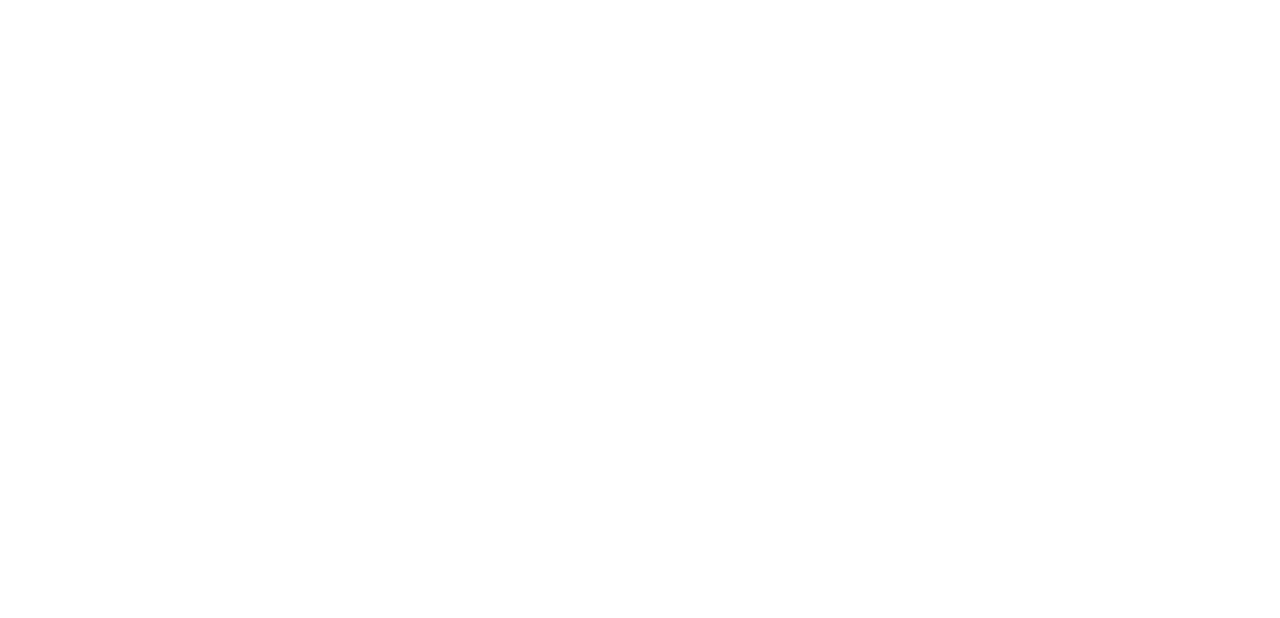
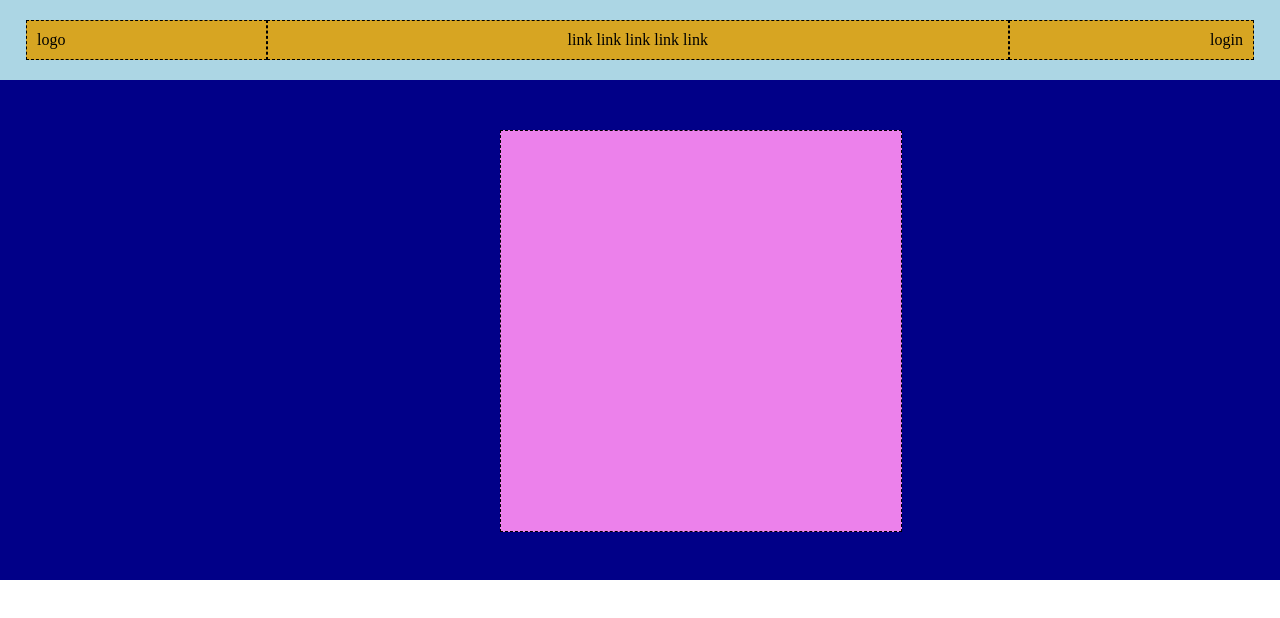
Before and after one commit to LeonardoR998/htmlcss-struttura-discord, a plain HTML site: page index.html in a window 1280 px wide. Drawn offline with Linux system fonts and the light colour scheme.

Commit message:
add header and first section

```diff
--- a/css/style.css
+++ b/css/style.css
@@ -0,0 +1,77 @@
+/* # RESET */
+
+* {
+  box-sizing: border-box;
+  margin: 0;
+  padding: 0;
+}
+
+body {
+  margin: 0;
+}
+
+/* # UTILS */
+
+.container {
+  margin: 0 auto;
+  padding: 0 10px;
+  width: 1000px;
+  max-width: 100%;
+}
+
+/* # DEBUG */
+
+.debug {
+  background-color: #d7a522;
+  margin: 0px;
+  padding: 10px;
+  border: 1px dashed black;
+}
+
+/* # HEADER */
+
+.page-header {
+  display: flex;
+  justify-content: center;
+  background-color: #acd6e4;
+  padding: 20px;
+}
+
+.logo-header {
+  padding: 10px;
+  padding-right: 200px;
+  border: 1px dashed black;
+  background-color: #d7a522;
+}
+
+.links-header {
+  padding: 0 300px;
+  align-content: center;
+  border: 1px dashed black;
+  background-color: #d7a522;
+}
+
+.login-header {
+  padding: 10px;
+  padding-left: 200px;
+  border: 1px dashed black;
+  background-color: #d7a522;
+}
+
+/* MAIN */
+
+.first-section {
+  background-color: #010088;
+  height: 500px;
+  padding-top: 50px;
+  padding-left: 500px;
+  padding-right: 500px;
+}
+
+.pink-block {
+  display: flex;
+  justify-content: center;
+  padding: 200px;
+  border: 1px dashed black;
+  background-color: #ec81eb;
+}
--- a/index.html
+++ b/index.html
@@ -7,5 +7,20 @@
     <link rel="stylesheet" href="./css/style.css" />
     <link rel="icon" type="image/x-icon" href="./logo-boolean.ico" />
   </head>
-  <body></body>
+
+  <body>
+    <header class="page-header">
+      <div class="logo-header">logo</div>
+      <nav class="links-header">link link link link link</nav>
+      <div class="login-header">login</div>
+    </header>
+
+    <main>
+      <section class="first-section">
+        <div class="pink-block debug"></div>
+      </section>
+    </main>
+
+    <footer></footer>
+  </body>
 </html>
```
